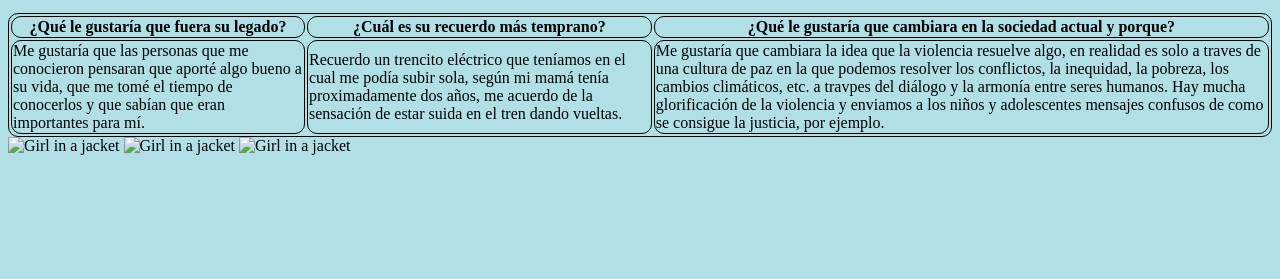
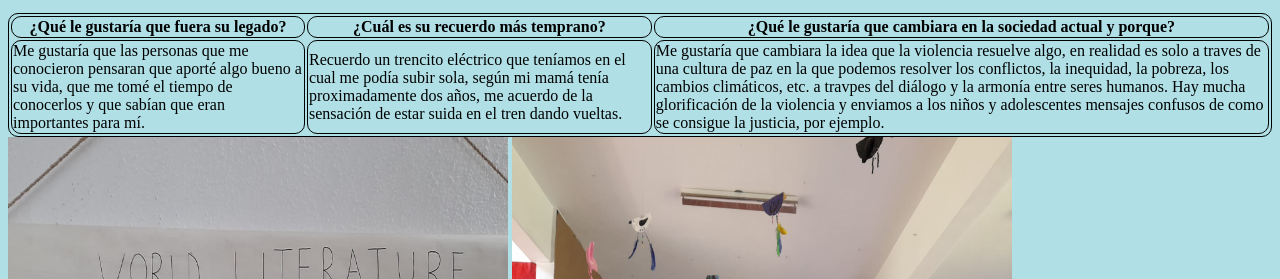
Before and after one commit to Elizabeth4567/biografiaAIS, a plain HTML site: page index.html in a window 1280 px wide. Shown: the part 521-800 px from the top of the page. Drawn offline with Linux system fonts and the light colour scheme.

Commit message:
Update index.html

```diff
--- a/index.html
+++ b/index.html
@@ -42,11 +42,11 @@ p    {color: yellow;}
   </tr>
   </table>
 
-  <img src="1.jpg" alt="Girl in a jacket" style="width:500px;height:600px;">
+  <img src="1.jpeg" alt="Girl in a jacket" style="width:500px;height:600px;">
 
-  <img src="2.jpg" alt="Girl in a jacket" style="width:500px;height:600px;">
+  <img src="2.jpeg" alt="Girl in a jacket" style="width:500px;height:600px;">
 
-  <img src="3.jpg" alt="Girl in a jacket" style="width:500px;height:600px;">
+  <img src="3.jpeg" alt="Girl in a jacket" style="width:500px;height:600px;">
 
 </body>
 
```
